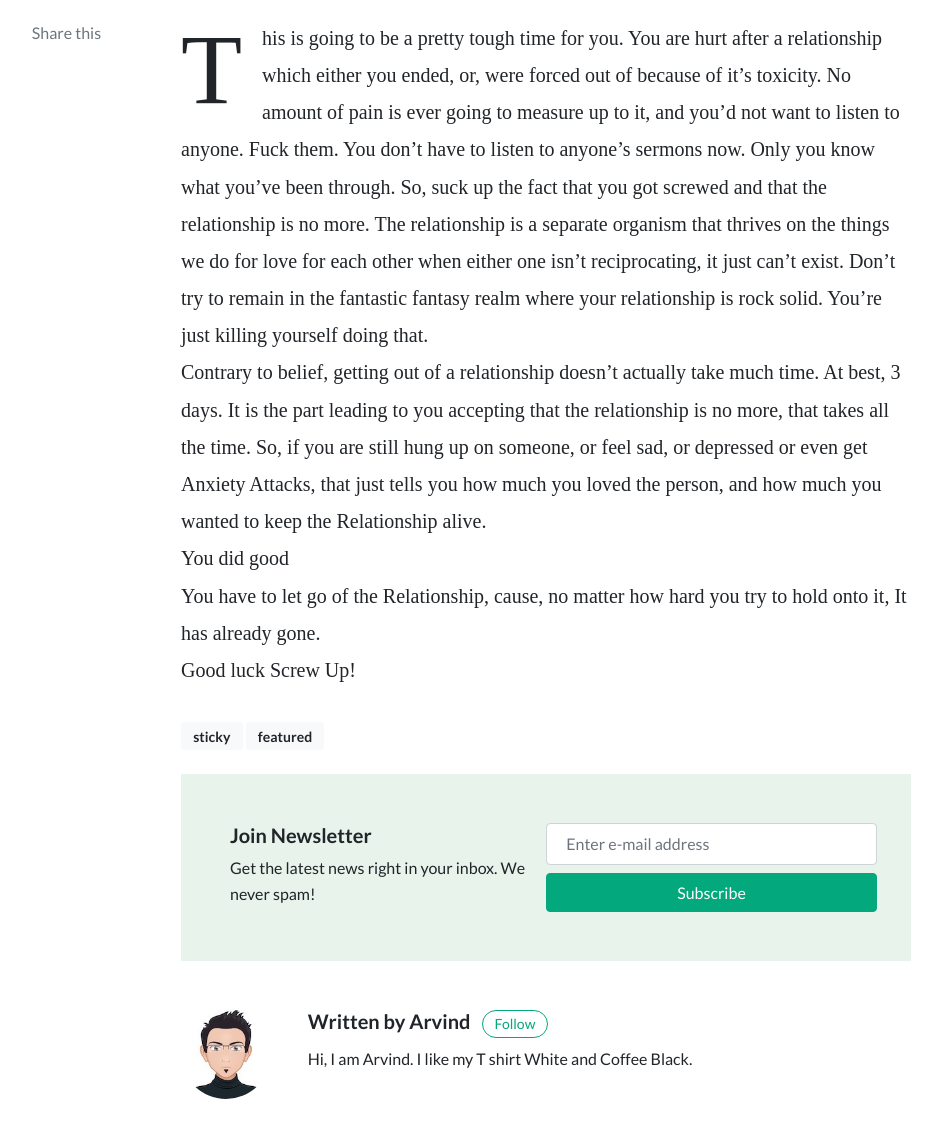
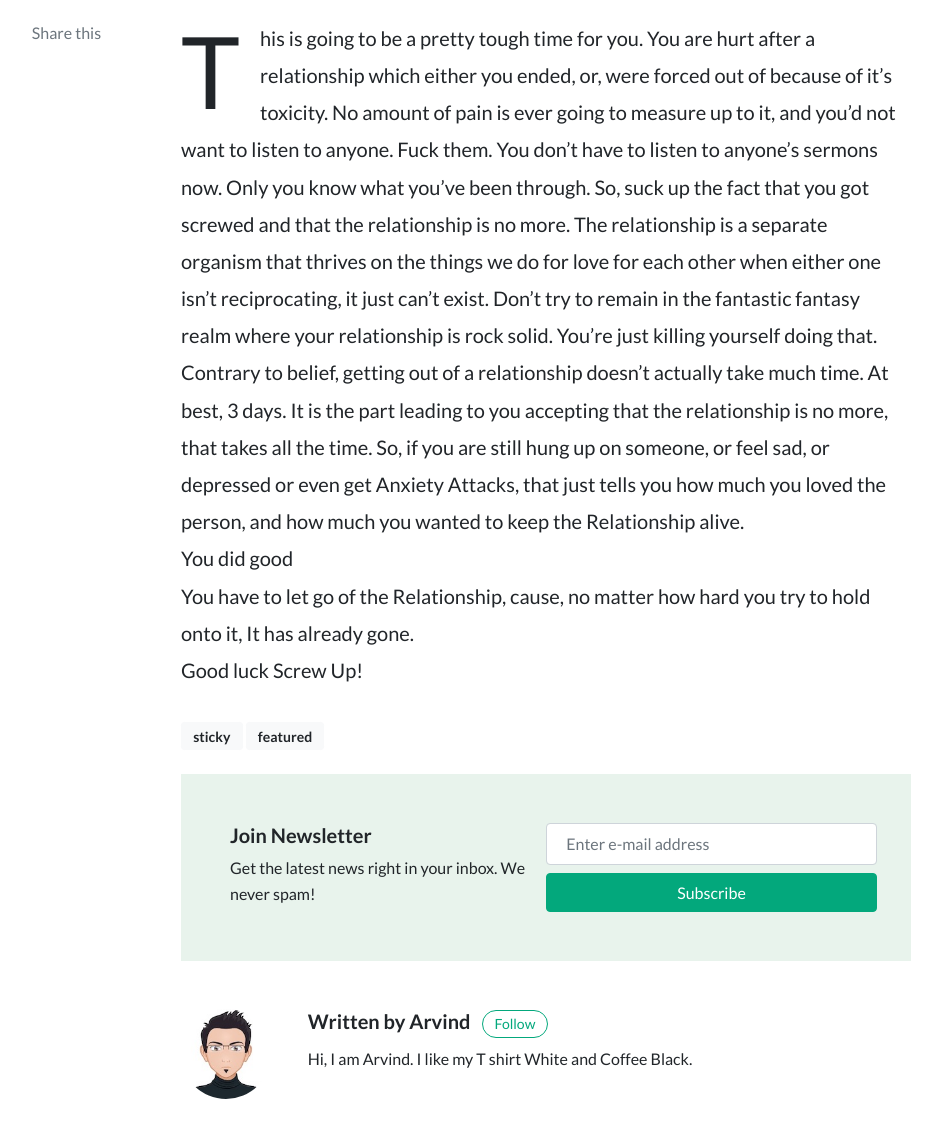
Before and after one commit to thescrewup/thescrewup.github.io, a Jekyll site: the page built from _posts/2019-12-24-Handling-a-Breakup.markdown, in a window 1280 px wide and 1400 px high, scrolled down 190 px. Shown: the part 230-1368 px from the top of the window, without its empty margins (189-1131 px from the left). Built offline with Jekyll 4.4.1, drawn with Linux system fonts in a browser that asks for light colours; nearby versions of some CDN libraries; comment, search, counter and statistics services are not loaded.

Commit message:
Update theme.css

```diff
--- a/assets/css/theme.css
+++ b/assets/css/theme.css
@@ -654,7 +654,7 @@ footer {
 article {
 	font-size:20px;
 	line-height:1.86;
-    font-family:Lora;
+    font-family:"Lato", sans-serif;
 }
 .article-headline {
     font-family: 'Lato',sans-serif;
```
